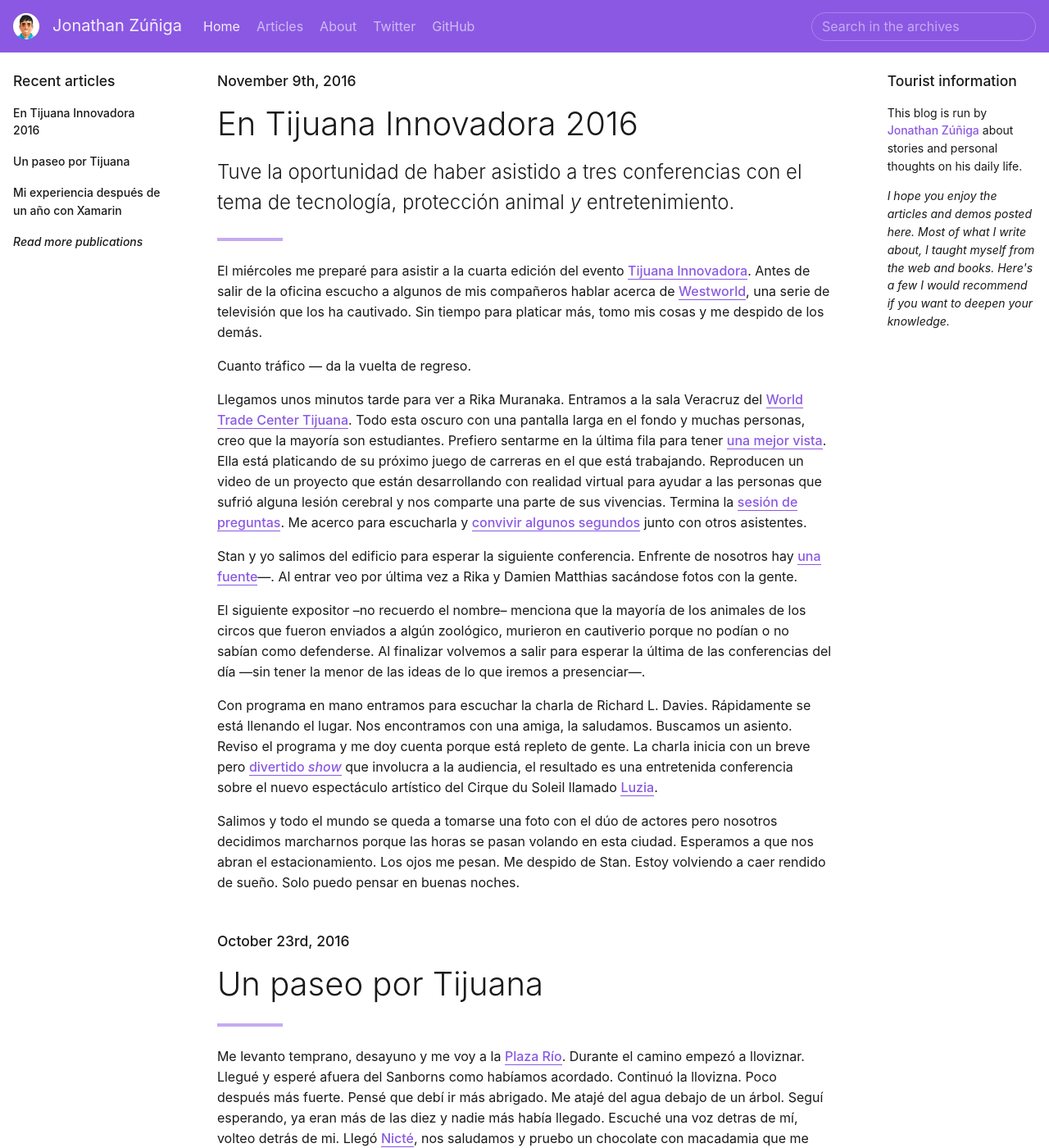
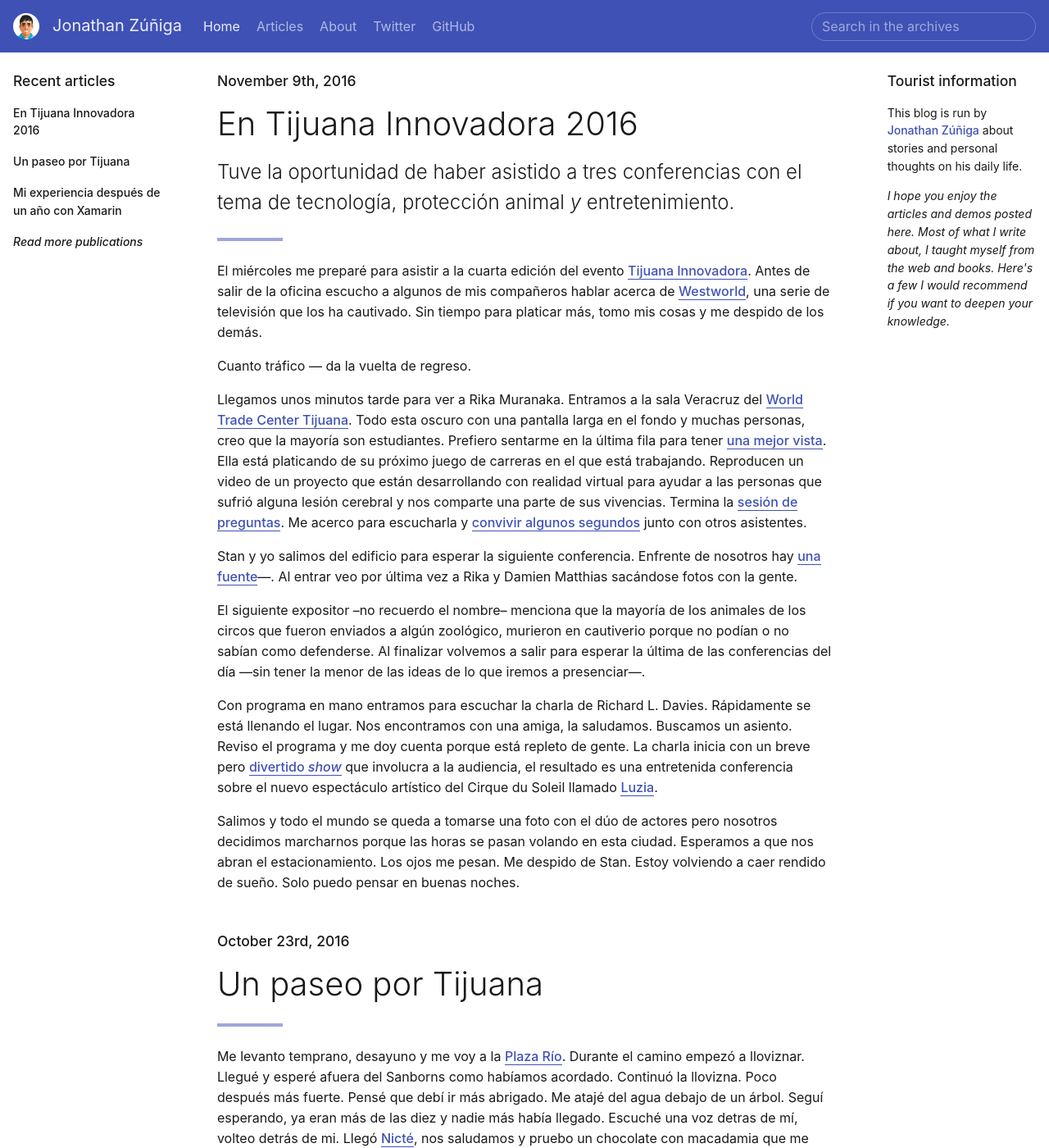
Before and after one commit to jonathanzuniga/jonathanzuniga.github.io, a Jekyll site: the page built from index.html, in a window 1280 px wide and 1400 px high. Shown: the whole window at 82% size. Built offline with Jekyll 4.4.1, drawn with Linux system fonts in a browser that asks for light colours; nearby versions of some CDN libraries.

Commit message:
Change the navbar bg color.

```diff
--- a/_includes/head.html
+++ b/_includes/head.html
@@ -3,7 +3,7 @@
 	<meta name="viewport" content="width=device-width, initial-scale=1">
 	<meta name="description" content="{% if page.excerpt %}{{ page.excerpt | strip_html | strip_newlines | truncate: 160 }}{% else %}{{ site.description }}{% endif %}">
 	<meta name="author" content="Jonathan Zúñiga">
-	<meta name="theme-color" content="#8b58e3">
+	<meta name="theme-color" content="#3f51b5">
 
 	<title>{% if page.title %}{{ page.title | strip_html }} + {% endif %}{{ site.title | strip_html }}</title>
 
--- a/css/main.scss
+++ b/css/main.scss
@@ -8,7 +8,7 @@
 $base-font-size-md: 1rem;
 $base-font-size-lg: 1rem;
 
-$day__navbar-bg-color: #8b58e3;
+$day__navbar-bg-color: #3f51b5;
 $navbar-a-font-weight: 400;
 $navbar-min-height:    56px;
 $md-navbar-min-height: 64px;
```
